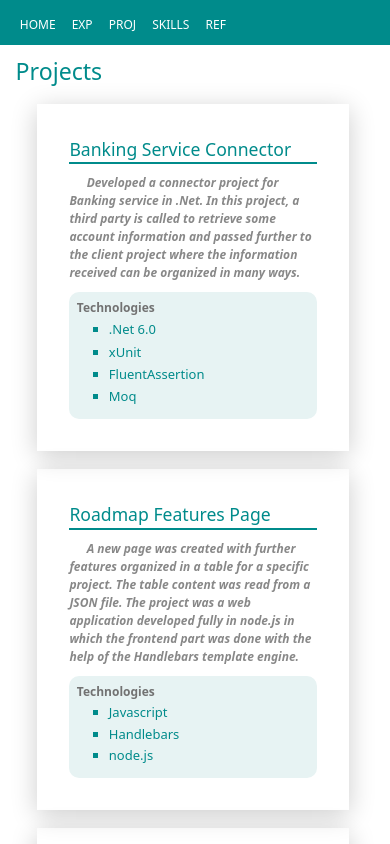
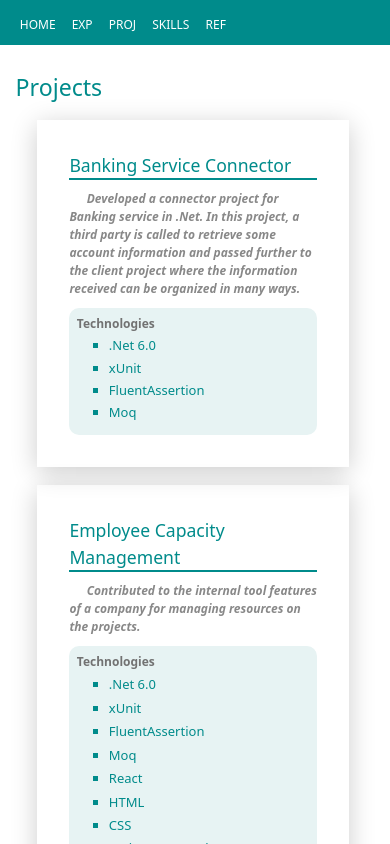
Before and after one commit to amaries95/AlexandruMaries, a React (Create React App) app: page /AlexandruMaries/projects in a window 390 px wide. Built offline with nearby package versions, Linux system fonts and the light colour scheme; some icons are missing; the HTML template or start-up script is replaced by a standard one.

Commit message:
Finish !!!

```diff
--- a/src/App.css
+++ b/src/App.css
@@ -50,6 +50,8 @@
     width: 100vw;
     margin-left: 0%;
     margin-top: 50px;
+    padding-top: 16px;
+    padding-bottom: 50px;
   }
 }
 
@@ -62,5 +64,7 @@
     width: 100vw;
     margin-left: 0%;
     margin-top: 50px;
+    padding-top: 16px;
+    padding-bottom: 50px;
   }
 }
--- a/src/components/Experience/Experience.js
+++ b/src/components/Experience/Experience.js
@@ -14,7 +14,8 @@ export default function Experience(props)
                 'interviewing new candidates',
                 'planning and estimating new features',
                 'unit and integration testing',
-                'customer service'
+                'customer service',
+                'holding trainings about different topics'
             ]
         },
         {
@@ -35,7 +36,8 @@ export default function Experience(props)
                 'code reviews',
                 'manual UI, unit and integration testing',
                 'bug fixing',
-                'manual release'
+                'manual release',
+                'mentoring interns'
             ]
         },
         {
--- a/src/components/HeaderMenu/Footer/Footer.js
+++ b/src/components/HeaderMenu/Footer/Footer.js
@@ -31,7 +31,7 @@ export default function Footer(props) {
             </a>
       </div>
       <div className={style.icon}>
-        <a href="https://www.icloud.com/iclouddrive/07e2kVbdkTPFuwYhnvPeBmiKw#CV"
+        <a href="https://www.icloud.com/iclouddrive/067peGQrqYYPxdPchnT7S6drA#CV"
           target="_blank"
           rel="noreferrer">
               <DocumentText
--- a/src/components/Home/AboutMe/AboutMe.js
+++ b/src/components/Home/AboutMe/AboutMe.js
@@ -12,7 +12,7 @@ export default function AboutMe(props)
                     <p>&emsp;&emsp;I'm a passionate software developer with experience on web and desktop development, who is always looking for new challenges in order to continue to learn and, of course, to consolidate the current knowledge.
                         <br></br>
                         <br></br>
-                        Some facts about my hobbies ... I love to travel, especially in hoilidays, but business trips are also fine for me. In my free time, I usually like to play tennis, hangout with my friends, or just enjoy a good wine, which I'm also passionate about.
+                        Some facts about my hobbies ... I love to travel, especially as a tourist, but business trips are also fine for me. In my free time, I usually like to play tennis, hangout with my friends, or just enjoy a good wine, which I'm also passionate about.
                     </p>
                 </div>
             </div>
--- a/src/components/MobileHeaderMenu/MobileFooter/MobileFooter.js
+++ b/src/components/MobileHeaderMenu/MobileFooter/MobileFooter.js
@@ -29,7 +29,7 @@ export default function MobileFooter(props) {
             </a>
       </div>
       <div className={style.icon}>
-        <a href="https://www.icloud.com/iclouddrive/07e2kVbdkTPFuwYhnvPeBmiKw#CV"
+        <a href="https://www.icloud.com/iclouddrive/067peGQrqYYPxdPchnT7S6drA#CV"
           target="_blank"
           rel="noreferrer">
               <DocumentText
--- a/src/components/Projects/Projects.js
+++ b/src/components/Projects/Projects.js
@@ -8,6 +8,11 @@ export default function Projects(props)
             Title: 'Banking Service Connector',
             Summary: 'Developed a connector project for Banking service in .Net. In this project, a third party is called to retrieve some account information and passed further to the client project where the information received can be organized in many ways.',
             Technologies: ['.Net 6.0', 'xUnit', 'FluentAssertion', 'Moq']
+        },
+        {
+            Title: 'Employee Capacity Management',
+            Summary: 'Contributed to the internal tool  features of a company for managing resources on the projects.',
+            Technologies: ['.Net 6.0', 'xUnit', 'FluentAssertion', 'Moq', 'React', 'HTML', 'CSS', 'EntityFrameworkCore']
         },
         {
             Title: 'Roadmap Features Page',
--- a/src/components/Skills/Skills.js
+++ b/src/components/Skills/Skills.js
@@ -7,8 +7,8 @@ export default function Skills(props)
         Category: 'Profile Related Skills',
         Skills: [
             {SkillName: '.Net', PercentageLevel: '85'},
-            {SkillName: 'React', PercentageLevel: '50'},
-            {SkillName: 'Javascript', PercentageLevel: '55'},
+            {SkillName: 'React', PercentageLevel: '45'},
+            {SkillName: 'Javascript', PercentageLevel: '40'},
             {SkillName: 'HTML', PercentageLevel: '65'},
             {SkillName: 'CSS', PercentageLevel: '50'},
             {SkillName: 'JQuery', PercentageLevel: '40'},
@@ -23,7 +23,7 @@ export default function Skills(props)
         Skills: [
             {SkillName: 'WPF', PercentageLevel: '85'},
             {SkillName: 'Linux', PercentageLevel: '57'},
-            {SkillName: 'C++', PercentageLevel: '65'},
+            {SkillName: 'C++', PercentageLevel: '55'},
             {SkillName: 'Control Engineering', PercentageLevel: '40'},
             {SkillName: 'Python', PercentageLevel: '35'},
             {SkillName: 'Embedeed Systems', PercentageLevel: '42'},
@@ -36,7 +36,7 @@ export default function Skills(props)
             {SkillName: 'Mentoring', PercentageLevel: '45'},
             {SkillName: 'Communication', PercentageLevel: '65'},
             {SkillName: 'Sales', PercentageLevel: '77'},
-            {SkillName: 'Public Speaking', PercentageLevel: '75'},
+            {SkillName: 'Public Speaking', PercentageLevel: '60'},
         ]
     };
 
```
